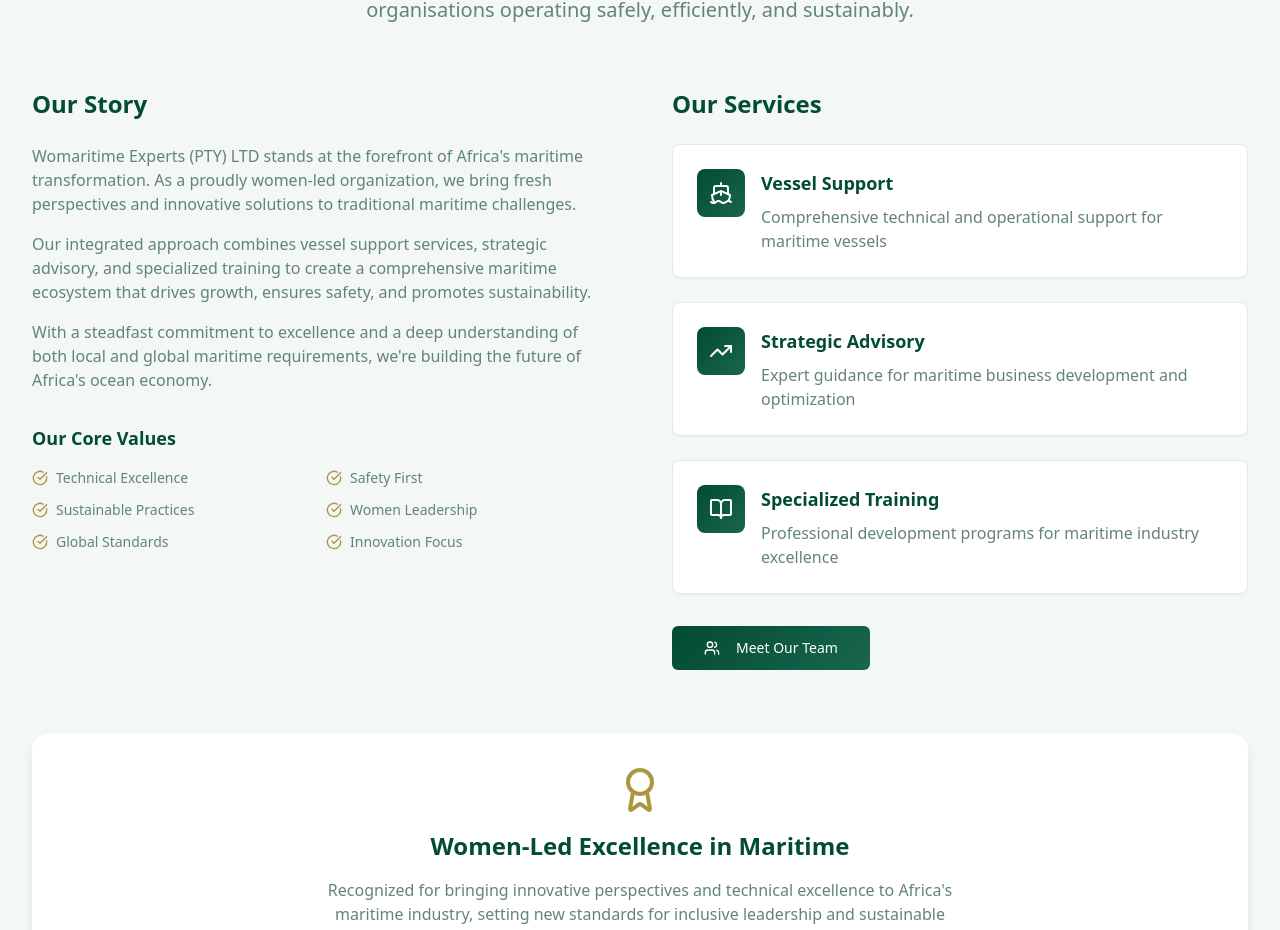
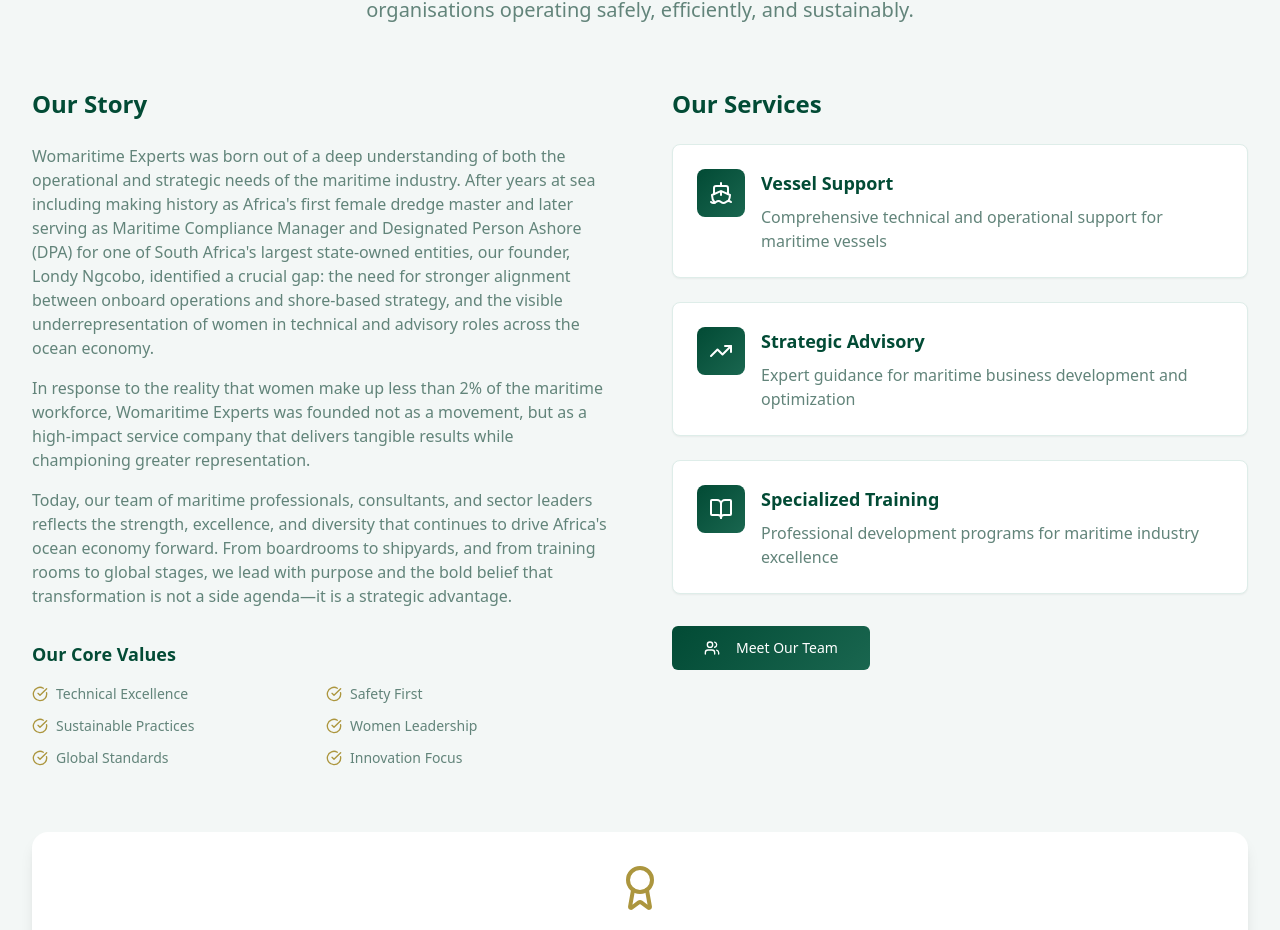
Before and after one commit to asanda9999/ocean-wave-women, a React (Vite) app: page / in a window 1280 px wide. Shown: the part 1068-1998 px from the top of the page. Built offline with nearby package versions, Linux system fonts and the light colour scheme.

Commit message:
Add "Our Story" section
Adds a new section to the website dedicated to "Our Story", detailing the company's founding, mission, and values.

```diff
--- a/src/components/AboutSection.tsx
+++ b/src/components/AboutSection.tsx
@@ -64,19 +64,26 @@ const AboutSection = () => {
             <h3 className="text-2xl font-bold text-foreground mb-6">Our Story</h3>
             <div className="prose prose-lg text-muted-foreground space-y-4">
               <p>
-                Womaritime Experts (PTY) LTD stands at the forefront of Africa's maritime
-                transformation. As a proudly women-led organization, we bring fresh perspectives
-                and innovative solutions to traditional maritime challenges.
+                Womaritime Experts was born out of a deep understanding of both the operational
+                and strategic needs of the maritime industry. After years at sea including making
+                history as Africa's first female dredge master and later serving as Maritime
+                Compliance Manager and Designated Person Ashore (DPA) for one of South Africa's
+                largest state-owned entities, our founder, Londy Ngcobo, identified a crucial gap:
+                the need for stronger alignment between onboard operations and shore-based strategy,
+                and the visible underrepresentation of women in technical and advisory roles across
+                the ocean economy.
               </p>
               <p>
-                Our integrated approach combines vessel support services, strategic advisory,
-                and specialized training to create a comprehensive maritime ecosystem that
-                drives growth, ensures safety, and promotes sustainability.
+                In response to the reality that women make up less than 2% of the maritime workforce,
+                Womaritime Experts was founded not as a movement, but as a high-impact service company
+                that delivers tangible results while championing greater representation.
               </p>
               <p>
-                With a steadfast commitment to excellence and a deep understanding of both
-                local and global maritime requirements, we're building the future of
-                Africa's ocean economy.
+                Today, our team of maritime professionals, consultants, and sector leaders reflects
+                the strength, excellence, and diversity that continues to drive Africa's ocean economy
+                forward. From boardrooms to shipyards, and from training rooms to global stages, we
+                lead with purpose and the bold belief that transformation is not a side agenda—it is
+                a strategic advantage.
               </p>
             </div>
 
@@ -131,12 +138,12 @@ const AboutSection = () => {
           <div className="text-center">
             <Award className="w-12 h-12 text-secondary mx-auto mb-4" />
             <h3 className="text-2xl font-bold text-foreground mb-4">
-              Women-Led Excellence in Maritime
+              Maritime Professionals at Our Core
             </h3>
             <p className="text-muted-foreground max-w-2xl mx-auto">
-              Recognized for bringing innovative perspectives and technical excellence
-              to Africa's maritime industry, setting new standards for inclusive
-              leadership and sustainable practices.
+              At our core, we are maritime professionals and we look forward to bringing our
+              expertise to your organization. One that the broader maritime ecosystem should
+              not only recognize but take pride in supporting.
             </p>
           </div>
         </div>
```
